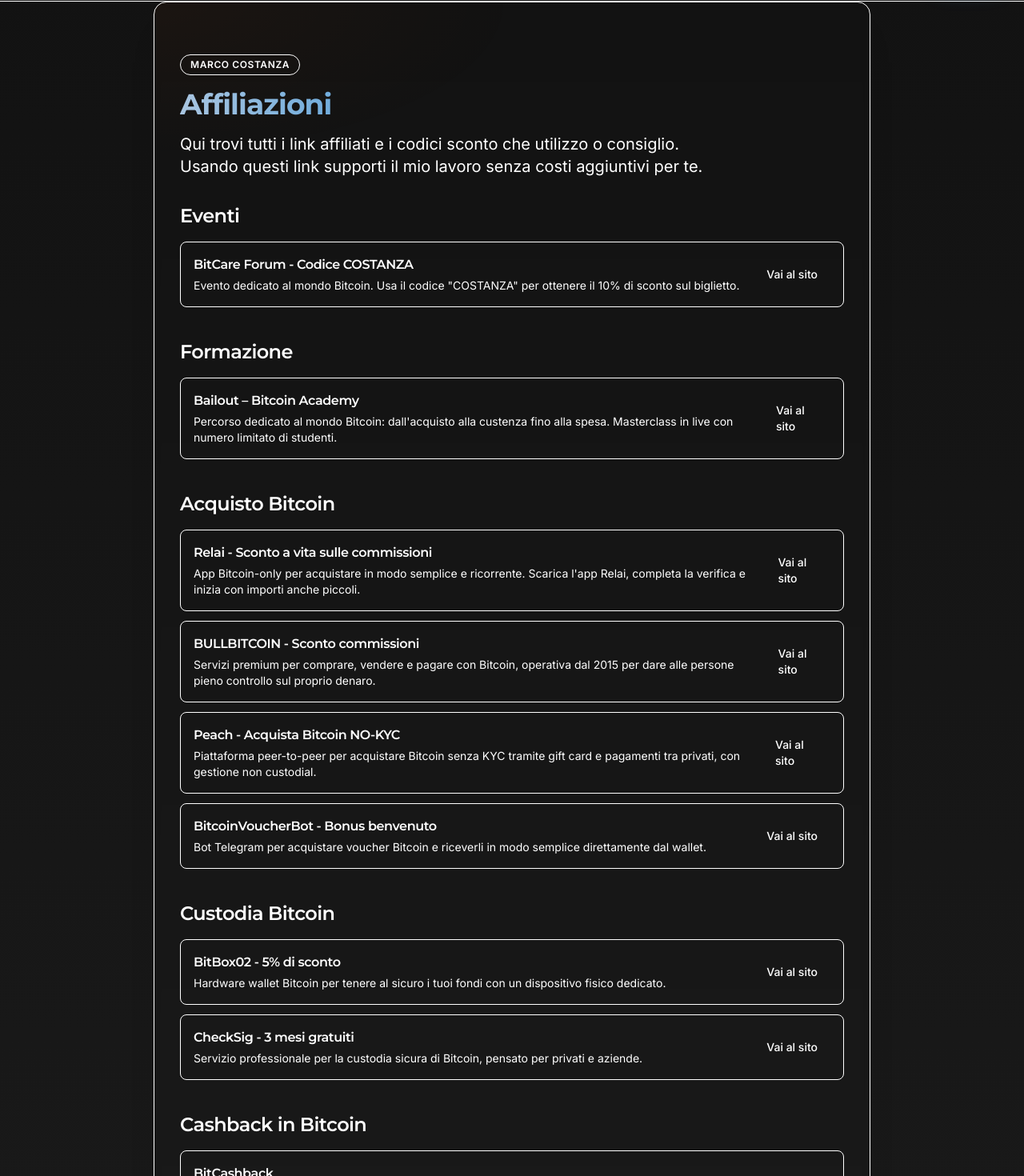
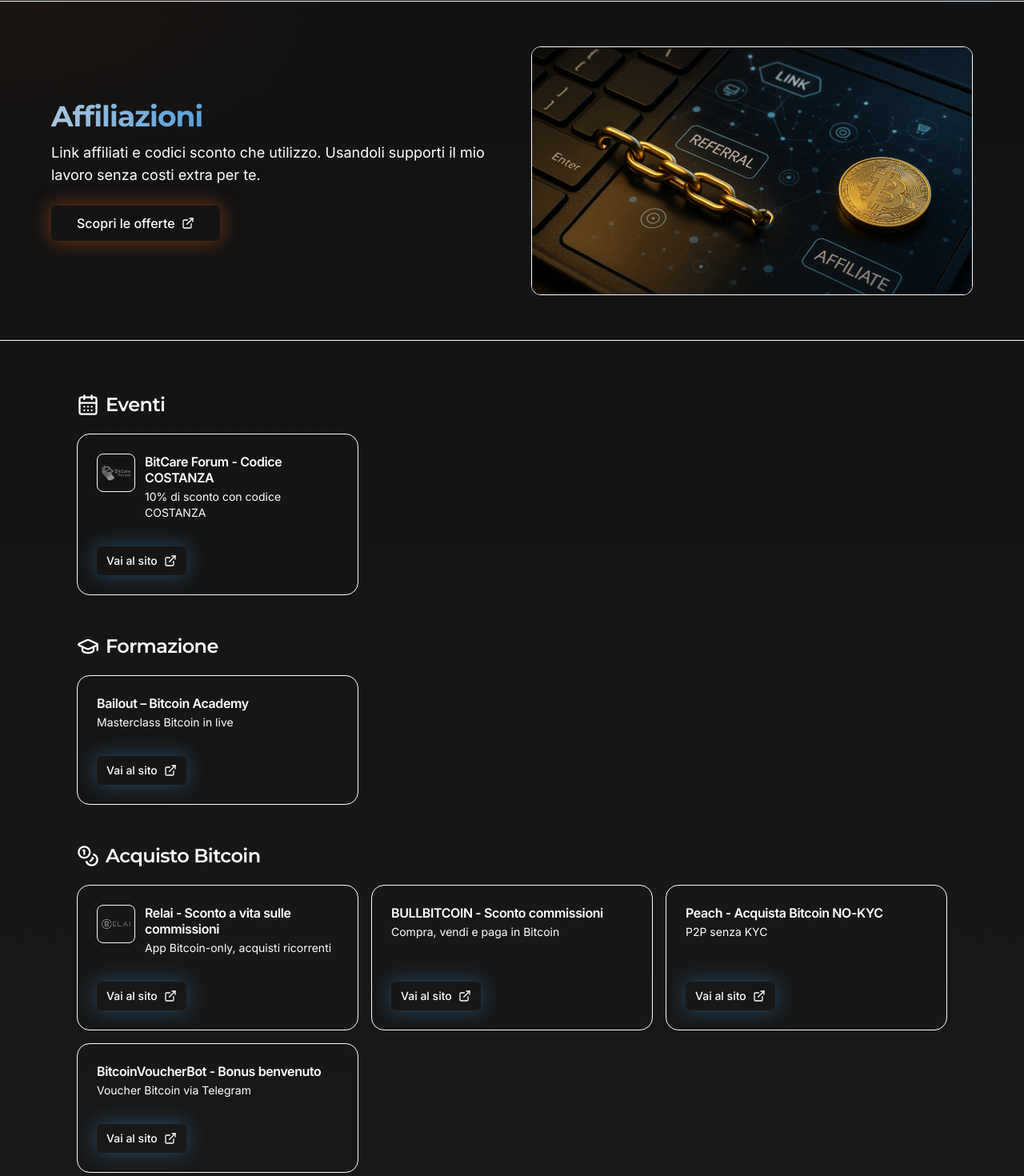
Before and after one commit to marco-costanza/MarcoCostanza, a Next.js app: page /affiliazioni in a window 1280 px wide. Shown: the part 63-1533 px from the top of the page at 80% size. Built offline with nearby package versions, Linux system fonts and the light colour scheme.

Commit message:
feat: Enhance affiliate section with new icons and short descriptions for improved clarity and visual appeal. Update blog, chi sono, contatti, eventi, progetti, and servizi pages to remove redundant "Marco Costanza" label for a cleaner design.

```diff
--- a/app/affiliazioni/page.tsx
+++ b/app/affiliazioni/page.tsx
@@ -1,5 +1,21 @@
 import type { Metadata } from "next";
 import Link from "next/link";
+import Image from "next/image";
+import {
+  CalendarDays,
+  GraduationCap,
+  Coins,
+  Wallet,
+  BadgeDollarSign,
+  ShoppingBag,
+  ArrowLeftRight,
+  Landmark,
+  FileCheck,
+  ExternalLink,
+} from "lucide-react";
+import { Button } from "@/components/ui/button";
+import { Card, CardContent, CardFooter, CardHeader, CardTitle } from "@/components/ui/card";
+import { assets } from "@/lib/assets";
 
 export const metadata: Metadata = {
   title: "Affiliazioni – Marco Costanza",
@@ -10,233 +26,324 @@ export const metadata: Metadata = {
 type Affiliate = {
   name: string;
   description: string;
+  short?: string;
   href: string;
 };
 
 type AffiliateGroup = {
   category: string;
+  icon: React.ComponentType<{ className?: string }>;
   items: Affiliate[];
 };
 
-// Step 1: struttura dati con tutte le affiliazioni prese da Linktree
+const IMG = "/images";
+const LOGO_BY_NAME: Record<string, string> = {
+  Relai: `${IMG}/2025/06/Relai-partner-150x150.png`,
+  BitBox02: `${IMG}/2025/06/BitBox-partner-150x150.png`,
+  Binance: `${IMG}/2025/06/Binance-partner-150x150.png`,
+  XTB: `${IMG}/2025/06/XTB-partner-150x150.png`,
+  "BitCare Forum": `${IMG}/2025/06/Bitcare-Forum-partner-150x150.png`,
+};
+
 const AFFILIATIONS: AffiliateGroup[] = [
   {
     category: "Eventi",
+    icon: CalendarDays,
     items: [
       {
         name: "BitCare Forum - Codice COSTANZA",
-        description:
-          'Evento dedicato al mondo Bitcoin. Usa il codice "COSTANZA" per ottenere il 10% di sconto sul biglietto.',
+        short: "10% di sconto con codice COSTANZA",
+        description: 'Evento Bitcoin. Codice "COSTANZA" per 10% sul biglietto.',
         href: "https://bitcareforum.it/#biglietti",
       },
     ],
   },
   {
     category: "Formazione",
+    icon: GraduationCap,
     items: [
       {
         name: "Bailout – Bitcoin Academy",
-        description:
-          "Percorso dedicato al mondo Bitcoin: dall'acquisto alla custenza fino alla spesa. Masterclass in live con numero limitato di studenti.",
+        short: "Masterclass Bitcoin in live",
+        description: "Percorso Bitcoin: acquisto, custodia, spesa. Masterclass live a posti limitati.",
         href: "https://bailoutacademy.it/",
       },
     ],
   },
   {
     category: "Acquisto Bitcoin",
+    icon: Coins,
     items: [
       {
         name: "Relai - Sconto a vita sulle commissioni",
-        description:
-          "App Bitcoin-only per acquistare in modo semplice e ricorrente. Scarica l'app Relai, completa la verifica e inizia con importi anche piccoli.",
+        short: "App Bitcoin-only, acquisti ricorrenti",
+        description: "App per acquistare Bitcoin in modo semplice e ricorrente.",
         href: "https://relai.me/costanza",
       },
       {
         name: "BULLBITCOIN - Sconto commissioni",
-        description:
-          "Servizi premium per comprare, vendere e pagare con Bitcoin, operativa dal 2015 per dare alle persone pieno controllo sul proprio denaro.",
+        short: "Compra, vendi e paga in Bitcoin",
+        description: "Servizi premium Bitcoin dal 2015.",
         href: "https://app.bullbitcoin.com/registration/costanza",
       },
       {
         name: "Peach - Acquista Bitcoin NO-KYC",
-        description:
-          "Piattaforma peer-to-peer per acquistare Bitcoin senza KYC tramite gift card e pagamenti tra privati, con gestione non custodial.",
+        short: "P2P senza KYC",
+        description: "Acquisto Bitcoin senza KYC con gift card e pagamenti P2P.",
         href: "https://peachbitcoin.com/it/referral?code=PR0003X1",
       },
       {
         name: "BitcoinVoucherBot - Bonus benvenuto",
-        description:
-          "Bot Telegram per acquistare voucher Bitcoin e riceverli in modo semplice direttamente dal wallet.",
+        short: "Voucher Bitcoin via Telegram",
+        description: "Bot Telegram per voucher Bitcoin nel wallet.",
         href: "https://t.me/BitcoinVoucherBot?start=224248460",
       },
     ],
   },
   {
     category: "Custodia Bitcoin",
+    icon: Wallet,
     items: [
       {
         name: "BitBox02 - 5% di sconto",
-        description:
-          "Hardware wallet Bitcoin per tenere al sicuro i tuoi fondi con un dispositivo fisico dedicato.",
+        short: "Hardware wallet",
+        description: "Hardware wallet per custodire i tuoi Bitcoin in sicurezza.",
         href: "https://bitbox.swiss/costanza",
       },
       {
         name: "CheckSig - 3 mesi gratuiti",
-        description:
-          "Servizio professionale per la custodia sicura di Bitcoin, pensato per privati e aziende.",
+        short: "Custodia professionale",
+        description: "Custodia sicura Bitcoin per privati e aziende.",
         href: "https://my.checksig.com/register?promoCode=COSTANZA",
       },
     ],
   },
   {
     category: "Cashback in Bitcoin",
+    icon: BadgeDollarSign,
     items: [
       {
         name: "BitCashback",
-        description:
-          "Cashback in Bitcoin sugli acquisti online presso molti ecommerce partner.",
+        short: "Cashback in BTC sugli acquisti",
+        description: "Cashback in Bitcoin su molti ecommerce partner.",
         href: "https://bitcashback.net/l/costanza",
       },
       {
         name: "Satsback",
-        description:
-          "Piattaforma che permette di ricevere Bitcoin gratis come ricompensa sugli acquisti presso migliaia di merchant.",
+        short: "Bitcoin come ricompensa",
+        description: "Ricevi Bitcoin come ricompensa sugli acquisti.",
         href: "https://satsback.com/register/NzdZkLZ264L5pG4e",
       },
     ],
   },
   {
     category: "Spesa in Bitcoin",
+    icon: ShoppingBag,
     items: [
       {
         name: "Bitrefill - 5$ di bonus",
-        description:
-          "Gift card, ricariche e servizi pagabili in Bitcoin e altre crypto, per usare Bitcoin nella vita di tutti i giorni.",
+        short: "Gift card e ricariche in BTC",
+        description: "Gift card, ricariche e servizi pagabili in Bitcoin.",
         href: "https://www.bitrefill.com/invite/h5lywide",
       },
     ],
   },
   {
     category: "Exchange Crypto",
+    icon: ArrowLeftRight,
     items: [
       {
         name: "Binance - Bonus + sconto commissioni",
-        description:
-          "Uno dei principali exchange al mondo per comprare e scambiare criptovalute, con bonus di benvenuto e sconti sulle fee.",
+        short: "Exchange globale, bonus benvenuto",
+        description: "Exchange per comprare e scambiare criptovalute.",
         href: "https://accounts.binance.com/register?ref=12315769",
       },
       {
         name: "Bybit - Bonus + sconto commissioni",
-        description:
-          "Piattaforma per acquistare e fare trading di Bitcoin e altcoin, con prodotti spot e derivati.",
+        short: "Trading spot e derivati",
+        description: "Trading Bitcoin e altcoin, spot e derivati.",
         href: "https://www.bybit.eu/en-EU/?affiliate_id=80827",
       },
     ],
   },
   {
     category: "Finanza tradizionale",
+    icon: Landmark,
     items: [
       {
         name: "TradingView – 15$ di sconto",
-        description:
-          "Piattaforma di grafici e analisi tecnica usata da trader e investitori per studiare i mercati.",
+        short: "Grafici e analisi tecnica",
+        description: "Piattaforma grafici e analisi per trader e investitori.",
         href: "https://it.tradingview.com/?aff_id=113878",
       },
       {
         name: "XTB - Accesso gratuito al corso Investimenti",
-        description:
-          "Piattaforma di investimento con strumenti, formazione e analisi sui mercati finanziari.",
+        short: "Investimenti e formazione",
+        description: "Investimento con strumenti, formazione e analisi.",
         href: "https://geolink.xtb.com/83DJ8",
       },
       {
         name: "Trade Republic - 10€ di benvenuto",
-        description:
-          "App di investimento e risparmio con piani automatici e accesso ai mercati finanziari tradizionali.",
+        short: "Investimento e risparmio",
+        description: "App investimento con piani automatici e mercati.",
         href: "https://refnocode.trade.re/6s96mf89",
       },
     ],
   },
   {
     category: "Servizi di dichiarazione",
+    icon: FileCheck,
     items: [
       {
         name: "Tatax - 10% di sconto",
-        description:
-          "Servizio specializzato per la dichiarazione fiscale delle criptovalute in Italia.",
+        short: "Dichiarazione crypto Italia",
+        description: "Dichiarazione fiscale criptovalute in Italia.",
         href: "https://ta.tax/",
       },
       {
         name: "CryptoBooks - 30% di sconto",
-        description:
-          "Software che traccia automaticamente movimenti crypto e calcola le imposte dovute.",
+        short: "Tracking e calcolo imposte",
+        description: "Software per movimenti crypto e imposte.",
         href: "https://cryptobooks.tax/it",
       },
       {
         name: "Fiscozen - 50€ di sconto",
-        description:
-          "Servizio online per la gestione della partita IVA, con commercialista dedicato e supporto continuo.",
+        short: "Partita IVA e commercialista",
+        description: "Gestione partita IVA con commercialista dedicato.",
         href: "https://www.fiscozen.it/invito122458",
       },
     ],
   },
 ];
 
+function getLogoSrc(name: string): string | undefined {
+  for (const key of Object.keys(LOGO_BY_NAME)) {
+    if (name.includes(key)) return LOGO_BY_NAME[key];
+  }
+  return undefined;
+}
+
 export default function AffiliazioniPage() {
   return (
-    <div className="container mx-auto px-4 sm:px-6 lg:px-8 py-12 lg:py-16 max-w-4xl page-shell section-surface p-6 sm:p-8">
-      <span className="accent-chip mb-4">Marco Costanza</span>
-      <h1 className="text-3xl sm:text-4xl font-bold brand-gradient-text mb-4 tracking-tight">Affiliazioni</h1>
-      <p className="text-xl text-muted-foreground max-w-2xl mb-8">
-        Qui trovi tutti i link affiliati e i codici sconto che utilizzo o
-        consiglio. Usando questi link supporti il mio lavoro senza costi
-        aggiuntivi per te.
+    <div className="page-shell">
+      {/* Hero con immagine e CTA */}
+      <section
+        className="relative border-b border-primary/20 overflow-hidden"
+        aria-labelledby="affiliazioni-heading"
+      >
+        <div className="container mx-auto px-4 sm:px-6 lg:px-8 py-10 lg:py-14">
+          <div className="grid gap-8 lg:grid-cols-2 lg:gap-12 items-center max-w-6xl mx-auto">
+            <div className="order-2 lg:order-1 text-center lg:text-left">
+              <h1
+                id="affiliazioni-heading"
+                className="text-3xl sm:text-4xl font-bold brand-gradient-text mb-3 tracking-tight"
+              >
+                Affiliazioni
+              </h1>
+              <p className="text-muted-foreground text-lg max-w-xl mb-6">
+                Link affiliati e codici sconto che utilizzo. Usandoli supporti il mio lavoro senza costi extra per te.
               </p>
+              <Button variant="accent" size="lg" asChild>
+                <a href="#categorie" className="inline-flex items-center gap-2">
+                  Scopri le offerte
+                  <ExternalLink className="size-4" aria-hidden />
+                </a>
+              </Button>
+            </div>
+            <div className="order-1 lg:order-2 relative w-full aspect-video rounded-xl overflow-hidden border border-primary/30 bg-muted shadow-card shrink-0">
+              <Image
+                src={assets.cards.affiliazioni}
+                alt="Referral e codici sconto Marco Costanza"
+                fill
+                className="object-cover"
+                sizes="(max-width: 1024px) 100vw, 50vw"
+                priority
+              />
+            </div>
+          </div>
+        </div>
+      </section>
 
-      {/* Step 2: elenco per categoria */}
-      <div className="space-y-10">
-        {AFFILIATIONS.map((group) => (
-          <section key={group.category} className="space-y-4">
-            <h2 className="text-2xl font-semibold text-primary">
+      {/* Griglia categorie con icone e card */}
+      <div
+        id="categorie"
+        className="container mx-auto px-4 sm:px-6 lg:px-8 py-12 lg:py-16 max-w-6xl scroll-mt-8"
+      >
+        <div className="grid gap-10 sm:gap-12">
+          {AFFILIATIONS.map((group) => {
+            const Icon = group.icon;
+            return (
+              <section
+                key={group.category}
+                className="space-y-5"
+                aria-labelledby={`cat-${group.category.replace(/\s+/g, "-")}`}
+              >
+                <h2
+                  id={`cat-${group.category.replace(/\s+/g, "-")}`}
+                  className="text-xl sm:text-2xl font-semibold text-primary flex items-center gap-2"
+                >
+                  <Icon className="size-6 sm:size-7 text-accent shrink-0" aria-hidden />
                   {group.category}
                 </h2>
-            <ul className="space-y-3">
-              {group.items.map((item) => (
-                <li
-                  key={item.name}
-                  className="rounded-lg border border-border bg-background p-4"
-                >
-                  <div className="flex flex-col md:flex-row md:items-center md:justify-between gap-3">
-                    <div>
-                      <h3 className="text-base font-semibold text-foreground">
+                <ul className="grid gap-4 sm:grid-cols-2 xl:grid-cols-3 list-none p-0 m-0">
+                  {group.items.map((item) => {
+                    const logoSrc = getLogoSrc(item.name);
+                    const tagline = item.short ?? item.description;
+                    return (
+                      <li key={item.name}>
+                        <Card className="h-full flex flex-col">
+                          <CardHeader className="pb-2">
+                            <div className="flex items-start gap-3">
+                              {logoSrc && (
+                                <div className="relative size-12 shrink-0 rounded-lg overflow-hidden border border-border bg-muted">
+                                  <Image
+                                    src={logoSrc}
+                                    alt=""
+                                    width={48}
+                                    height={48}
+                                    className="object-contain p-1"
+                                    aria-hidden
+                                  />
+                                </div>
+                              )}
+                              <div className="min-w-0 flex-1">
+                                <CardTitle className="text-base leading-tight">
                                   {item.name}
-                      </h3>
-                      <p className="text-sm text-muted-foreground mt-1">
-                        {item.description}
+                                </CardTitle>
+                                <p className="text-sm text-muted-foreground mt-1 line-clamp-2">
+                                  {tagline}
                                 </p>
                               </div>
+                            </div>
+                          </CardHeader>
+                          <CardContent className="pt-0 flex-1" />
+                          <CardFooter className="pt-0">
+                            <Button variant="default" size="sm" className="w-full sm:w-auto" asChild>
                               <Link
                                 href={item.href}
                                 target="_blank"
                                 rel="noopener noreferrer"
-                      className="inline-flex items-center justify-center rounded-md bg-accent px-4 py-2.5 text-sm font-medium text-accent-foreground hover:bg-accent/90 transition-colors min-h-[44px] focus-visible:outline-none focus-visible:ring-2 focus-visible:ring-ring focus-visible:ring-offset-2"
+                                className="inline-flex items-center gap-2"
                               >
                                 Vai al sito
+                                <ExternalLink className="size-3.5" aria-hidden />
                               </Link>
-                  </div>
+                            </Button>
+                          </CardFooter>
+                        </Card>
                       </li>
-              ))}
+                    );
+                  })}
                 </ul>
               </section>
-        ))}
+            );
+          })}
         </div>
 
-      {/* Step 3: breve nota di trasparenza */}
-      <p className="mt-10 text-xs text-muted-foreground max-w-2xl">
-        Alcuni dei link presenti in questa pagina sono link affiliati: posso
-        ricevere una commissione o un vantaggio economico se decidi di
-        utilizzarli. Ti invito comunque a valutare sempre in autonomia se il
-        servizio è adatto alle tue esigenze.
+        <p className="mt-12 text-xs text-muted-foreground max-w-2xl">
+          Alcuni link sono affiliati: posso ricevere una commissione se li usi. Valuta sempre in autonomia se il servizio è adatto a te.
         </p>
+      </div>
     </div>
   );
 }
--- a/app/blog/page.tsx
+++ b/app/blog/page.tsx
@@ -9,7 +9,6 @@ export const metadata: Metadata = {
 export default function BlogPage() {
   return (
     <div className="container mx-auto px-4 sm:px-6 lg:px-8 py-12 lg:py-16 page-shell section-surface p-6 sm:p-8">
-      <span className="accent-chip mb-4">Marco Costanza</span>
       <h1 className="text-3xl sm:text-4xl font-bold brand-gradient-text mb-4 tracking-tight">Blog</h1>
       <p className="text-lg text-muted-foreground max-w-2xl mb-10 sm:mb-12">
         Articoli, analisi e aggiornamenti su Bitcoin e mercati. I contenuti
--- a/app/chi-sono/page.tsx
+++ b/app/chi-sono/page.tsx
@@ -40,7 +40,6 @@ const MILESTONES = [
 export default function ChiSonoPage() {
   return (
     <div className="container mx-auto px-4 sm:px-6 lg:px-8 py-12 lg:py-16 max-w-4xl page-shell section-surface p-6 sm:p-8">
-      <span className="accent-chip mb-4">Marco Costanza</span>
       <h1 className="text-3xl sm:text-4xl font-bold brand-gradient-text mb-4 tracking-tight">Chi sono</h1>
       <p className="text-lg text-muted-foreground mb-10 sm:mb-12">
         Marco Costanza, anno 1994. Formazione, divulgazione e impegno per il
--- a/app/contatti/page.tsx
+++ b/app/contatti/page.tsx
@@ -21,7 +21,6 @@ export default function ContattiPage() {
 
   return (
     <div className="container mx-auto px-4 sm:px-6 lg:px-8 py-12 lg:py-16 max-w-2xl page-shell section-surface p-6 sm:p-8">
-      <span className="accent-chip mb-4">Marco Costanza</span>
       <h1 className="text-3xl sm:text-4xl font-bold brand-gradient-text mb-4 tracking-tight">Contatti</h1>
       {/* Social principali */}
       <h2 className="text-xl font-semibold text-primary mb-3">
--- a/app/eventi/page.tsx
+++ b/app/eventi/page.tsx
@@ -10,7 +10,6 @@ export const metadata: Metadata = {
 export default function EventiPage() {
   return (
     <div className="container mx-auto px-4 sm:px-6 lg:px-8 py-12 lg:py-16 max-w-2xl page-shell section-surface p-6 sm:p-8">
-      <span className="accent-chip mb-4">Marco Costanza</span>
       <h1 className="text-3xl sm:text-4xl font-bold brand-gradient-text mb-4 tracking-tight">Pagina non attiva</h1>
       <p className="text-lg text-muted-foreground mb-6">
         Al momento non esiste una sezione eventi dedicata sul sito. Gli
--- a/app/progetti/page.tsx
+++ b/app/progetti/page.tsx
@@ -35,7 +35,6 @@ const PROGETTI = [
 export default function ProgettiPage() {
   return (
     <div className="container mx-auto px-4 sm:px-6 lg:px-8 py-12 lg:py-16 page-shell section-surface p-6 sm:p-8">
-      <span className="accent-chip mb-4">Marco Costanza</span>
       <h1 className="text-3xl sm:text-4xl font-bold brand-gradient-text mb-4 tracking-tight">Progetti</h1>
       <p className="text-lg text-muted-foreground max-w-2xl mb-10 sm:mb-12">
         I principali progetti di formazione e divulgazione su Bitcoin e mercati
--- a/app/servizi/page.tsx
+++ b/app/servizi/page.tsx
@@ -10,7 +10,6 @@ export const metadata: Metadata = {
 export default function ServiziPage() {
   return (
     <div className="container mx-auto px-4 sm:px-6 lg:px-8 py-12 lg:py-16 max-w-2xl page-shell section-surface p-6 sm:p-8">
-      <span className="accent-chip mb-4">Marco Costanza</span>
       <h1 className="text-3xl sm:text-4xl font-bold brand-gradient-text mb-4 tracking-tight">Pagina non attiva</h1>
       <p className="text-lg text-muted-foreground mb-6">
         La sezione Servizi è stata riorganizzata. Ora tutti i percorsi di
--- a/components/navbar.tsx
+++ b/components/navbar.tsx
@@ -59,7 +59,7 @@ export default function Navbar() {
                 Contatti
               </Button>
               {contactsOpen && (
-                <div className="absolute right-0 mt-3 w-72 rounded-lg border border-border bg-popover p-5 shadow-lg z-50 animate-in fade-in slide-in-from-top-2">
+                <div className="absolute right-0 mt-3 w-72 rounded-lg border border-border bg-background p-5 shadow-lg z-50 animate-in fade-in slide-in-from-top-2">
                   <div className="space-y-3 mb-5">
                     <Link
                       href="/contatti"
```
Lines whose indentation alone changed are shown as unchanged.
